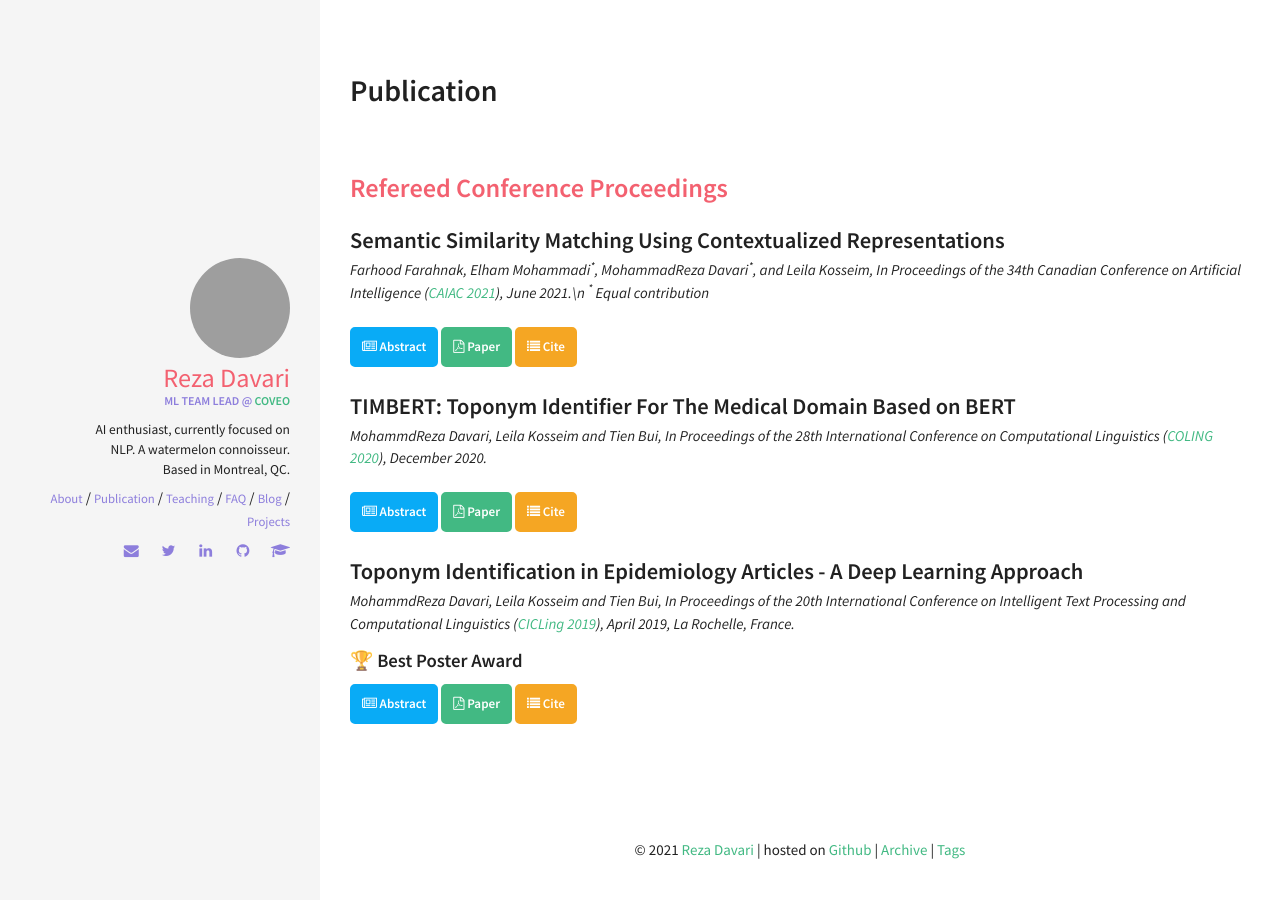
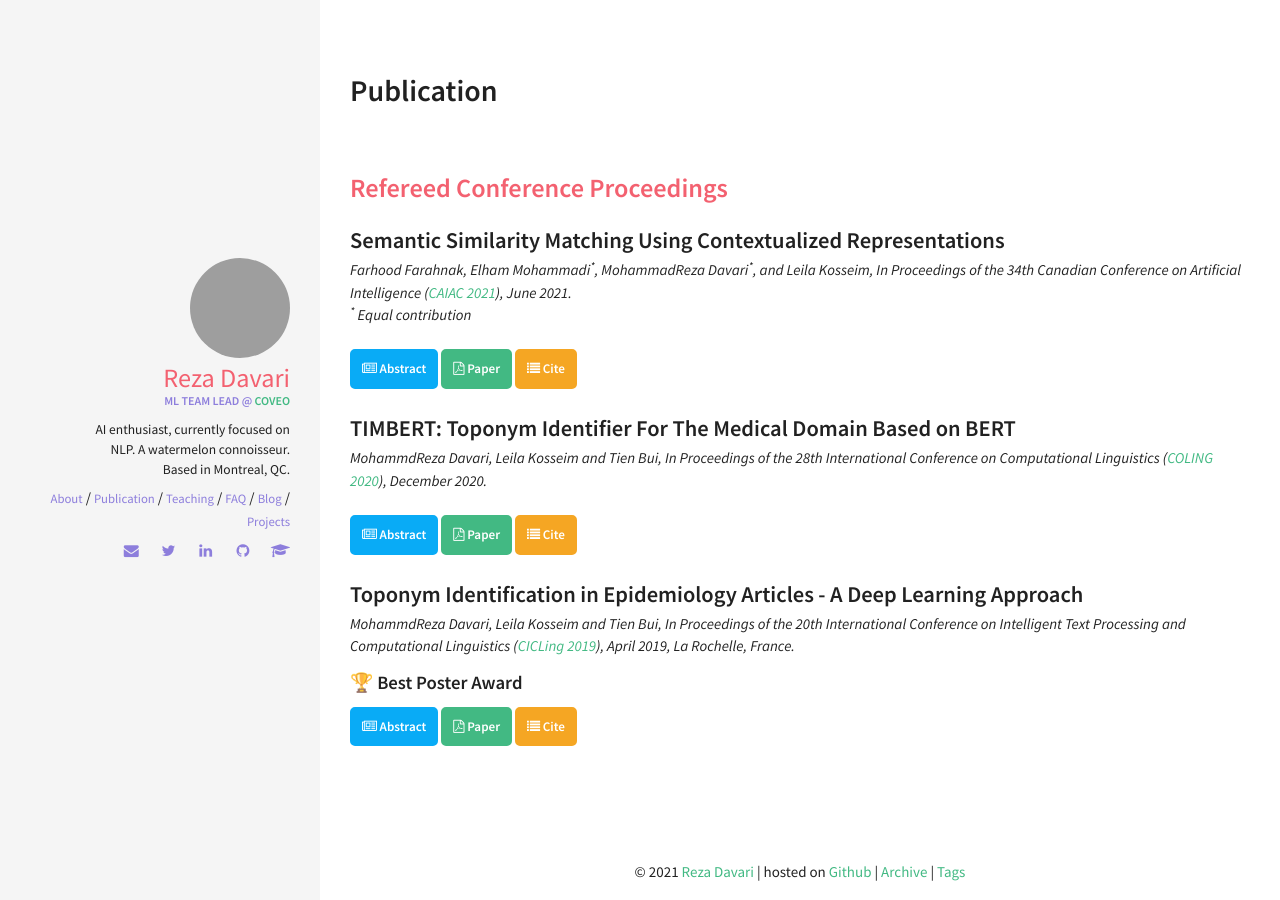
Before and after one commit to rezazzr/davari.io, a Jekyll site: the page built from publication.html, in a window 1280 px wide. Built offline with Jekyll 4.4.1, drawn with Linux system fonts in a browser that asks for light colours; grey boxes are pictures that could not be loaded.

Commit message:
use html line break

```diff
--- a/_data/index/publication_paper.yml
+++ b/_data/index/publication_paper.yml
@@ -1,7 +1,7 @@
 - name: Semantic Similarity Matching Using Contextualized Representations
   descr: Different approaches to address semantic similarity matching generally fall into one of the two categories of interaction-based and representation-based models. While each approach offers its own benefits and can be used in certain scenarios, using a transformer-based model with a completely interaction-based approach may not be practical in many real-life use cases. In this work, we compare the performance and inference time of interaction-based and representation-based models using contextualized representations. We also propose a novel approach which is based on the late interaction of textual representations, thus benefiting from the advantages of both model types.
   paper: https://caiac.pubpub.org/pub/6tk0unzp/release/2
-  published: Farhood Farahnak, Elham Mohammadi<sup>*</sup>, MohammadReza Davari<sup>*</sup>, and Leila Kosseim, In Proceedings of the 34th Canadian Conference on Artificial Intelligence (<a href="https://www.caiac.ca/en/conferences/canadianai-2021/home">CAIAC 2021</a>), June 2021.\n <sup>*</sup> Equal contribution
+  published: Farhood Farahnak, Elham Mohammadi<sup>*</sup>, MohammadReza Davari<sup>*</sup>, and Leila Kosseim, In Proceedings of the 34th Canadian Conference on Artificial Intelligence (<a href="https://www.caiac.ca/en/conferences/canadianai-2021/home">CAIAC 2021</a>), June 2021.<br><sup>*</sup> Equal contribution
   award:
   cite: "@inproceedings{Farahnak2021Semantic,\n
            title      = {Semantic Similarity Matching Using Contextualized Representations},\n
```
